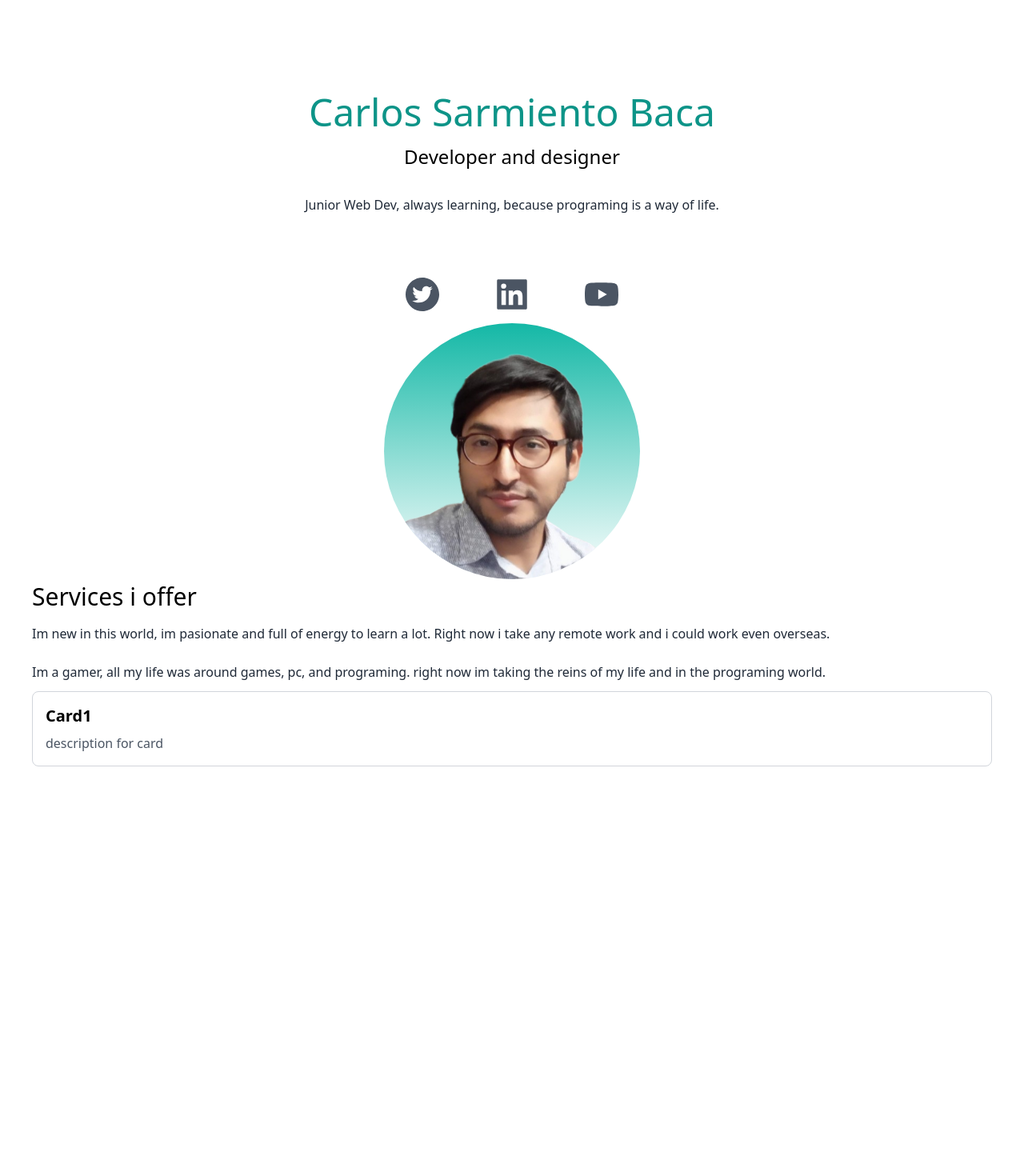
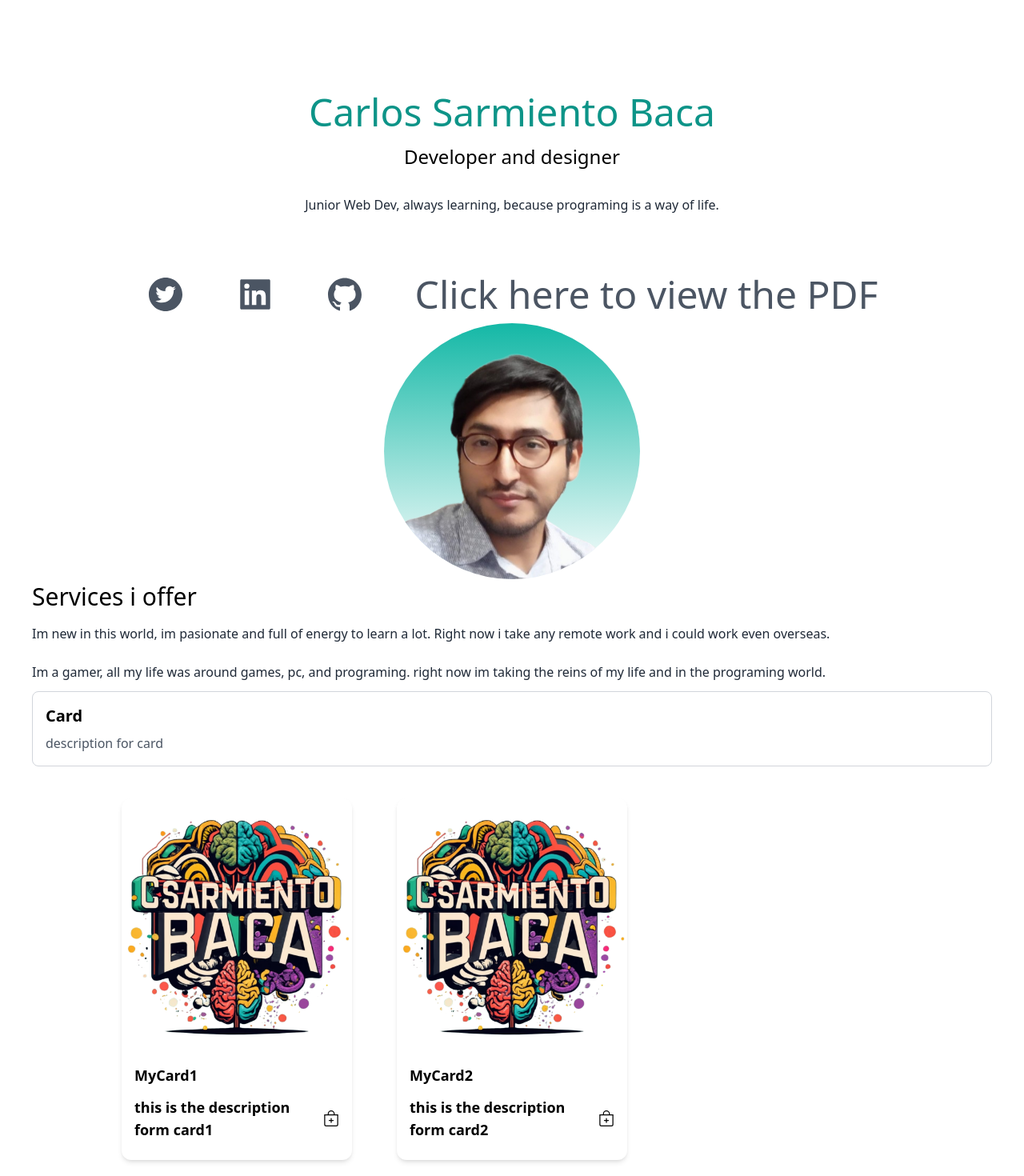
Before and after one commit to csarmientobaca/csbPortfolio, a Next.js app in the folder my-app/: page / in a window 1280 px wide. Shown: the part 140-1610 px from the top of the page at 80% size. Before the commit the page ends 1098 px from the top, so only its background shows below. Built offline with nearby package versions, Linux system fonts and the light colour scheme.

Commit message:
added show my cv in pdf

```diff
--- a/my-app/components/Card.js
+++ b/my-app/components/Card.js
@@ -1,9 +1,10 @@
 // components/Card.js
 import React from 'react';
+import Image from 'next/image';
 
 const Card = ({ title, description }) => {
     return (
-        <div className="p-4 border border-gray-300 rounded-lg">
+        <div className=" p-4 border border-gray-300 rounded-lg">
             <h2 className="text-xl font-semibold">{title}</h2>
             <p className="mt-2 text-gray-600">{description}</p>
         </div>
--- /dev/null
+++ b/my-app/components/Card1.js
@@ -0,0 +1,33 @@
+// components/Card.js
+import React from 'react';
+import Image from 'next/image';
+import meProva from '../public/csarmientobacaLogo.png'
+
+const Card1 = ({ title, description, source }) => {
+    return (
+        <div className="w-72 bg-white shadow-md rounded-xl duration-500 hover:scale-105 hover:shadow-xl">
+            <a href="#">
+                <Image className='h-80 w-72 object-cover rounded-t-xl' alt="product" src={meProva} />
+                <div className="px-4 py-3 w-72">
+                    <p className="text-lg font-bold text-black truncate block capitalize">{title}</p>
+                    <div className="flex items-center">
+                        <p className="text-lg font-semibold text-black cursor-auto my-3">{description}</p>
+                        <del>
+                        </del>
+                        <div className="ml-auto">
+                            <svg xmlns="http://www.w3.org/2000/svg" width="20" height="20"
+                                fill="currentColor" className="bi bi-bag-plus" viewBox="0 0 16 16">
+                                <path fill-rule="evenodd"
+                                    d="M8 7.5a.5.5 0 0 1 .5.5v1.5H10a.5.5 0 0 1 0 1H8.5V12a.5.5 0 0 1-1 0v-1.5H6a.5.5 0 0 1 0-1h1.5V8a.5.5 0 0 1 .5-.5z" />
+                                <path
+                                    d="M8 1a2.5 2.5 0 0 1 2.5 2.5V4h-5v-.5A2.5 2.5 0 0 1 8 1zm3.5 3v-.5a3.5 3.5 0 1 0-7 0V4H1v10a2 2 0 0 0 2 2h10a2 2 0 0 0 2-2V4h-3.5zM2 5h12v9a1 1 0 0 1-1 1H3a1 1 0 0 1-1-1V5z" />
+                            </svg></div>
+                    </div>
+                </div>
+            </a>
+        </div>
+    );
+
+};
+
+export default Card1;
--- a/my-app/package.json
+++ b/my-app/package.json
@@ -10,6 +10,7 @@
   },
   "dependencies": {
     "autoprefixer": "10.4.15",
+    "axios": "^1.5.0",
     "eslint": "8.49.0",
     "eslint-config-next": "13.4.19",
     "next": "13.4.19",
--- a/my-app/pages/index.js
+++ b/my-app/pages/index.js
@@ -2,11 +2,13 @@
 
 import Head from 'next/head'
 import { BsFillMoonStarsFill } from 'react-icons/bs'
-import { AiFillLinkedin, AiFillTwitterCircle, AiFillYoutube } from 'react-icons/ai'
+import { AiFillGithub, AiFillLinkedin, AiFillTwitterCircle, AiFillYoutube } from 'react-icons/ai'
 import Image from 'next/image'
 import me1 from "../public/me1.png"
 import Card from '@/components/Card'
 import Logo from "../public/csarmientobacaLogo.png"
+import Card1 from '@/components/Card1'
+import Link from 'next/link'
 
 // const inter = Inter({ subsets: ['latin'] })
 
@@ -22,7 +24,7 @@ export default function Home() {
       <main className='bg-white px-10'>
         <section className='min-h-screen'>
           <nav className='py-10 mb-12 flex justify-between'>
-            <div className='relative bg-gradient-to-b from-teal-500 rounded-md w-20 h-20 overflow-hidden'>
+            <div className='relative bg-gradient-to-b  rounded-md w-20 h-20 overflow-hidden'>
               <Image alt='myLogo' src={Logo} layout='fill' objectFit='cover' />
             </div>
             {/* <h1 className='font-burtons'>
@@ -55,9 +57,22 @@ export default function Home() {
             </p>
           </div>
           <div className='text-5xl flex justify-center gap-16 py-3 text-gray-600'>
-            <AiFillTwitterCircle />
-            <AiFillLinkedin />
-            <AiFillYoutube />
+            <Link href='https://twitter.com/CSarmientobaca'>
+              <AiFillTwitterCircle />
+            </Link>
+            <a>
+              <AiFillLinkedin />
+            </a>
+            <a>
+              <AiFillGithub />
+            </a>
+            {/* <Link href="../public/CarlosCV.pdf" target='_blank' rel='noopener noreferrer'>
+              Click here to download the PDF
+            </Link> */}
+            <a href="/pdf" target="_blank" >
+              Click here to view the PDF
+            </a>
+
           </div>
           <div className='relative mx-auto bg-gradient-to-b from-teal-500 rounded-full w-80 h-80 overflow-hidden'>
             <Image alt='myPhoto' src={me1} layout='fill' objectFit='cover' />
@@ -79,9 +94,16 @@ export default function Home() {
           </div>
           <div>
             <div>
-              <Card title={"Card1"} description={"description for card"} />
+              <Card title={"Card"} description={"description for card"} />
             </div>
           </div>
+
+        </section>
+
+        <section id='myGrid'
+          className='w-fit mx-auto grid grid-cols-1 lg:grid-cols-3 md:grid-cols-2 justify-items-center justify-center gap-y-20 gap-x-14 mt-10 mb-5'>
+          <Card1 title={"myCard1"} description={"this is the description form card1"} />
+          <Card1 title={"myCard2"} description={"this is the description form card2"} />
 
         </section>
       </main>
--- /dev/null
+++ b/my-app/pages/pdf.js
@@ -0,0 +1,15 @@
+import { useEffect } from 'react';
+
+function PDFPage() {
+    useEffect(() => {
+        const link = document.createElement('a');
+        link.href = '/CarlosCV.pdf'; // Provide the correct path to the PDF
+        link.rel = 'noopener noreferrer'; // Security best practice
+
+        // Trigger a click event to start the download
+        link.click();
+    }, []);
+
+}
+
+export default PDFPage;
```
Also changed, not shown: 2 other files (tests, documents, lock files or other folders).
